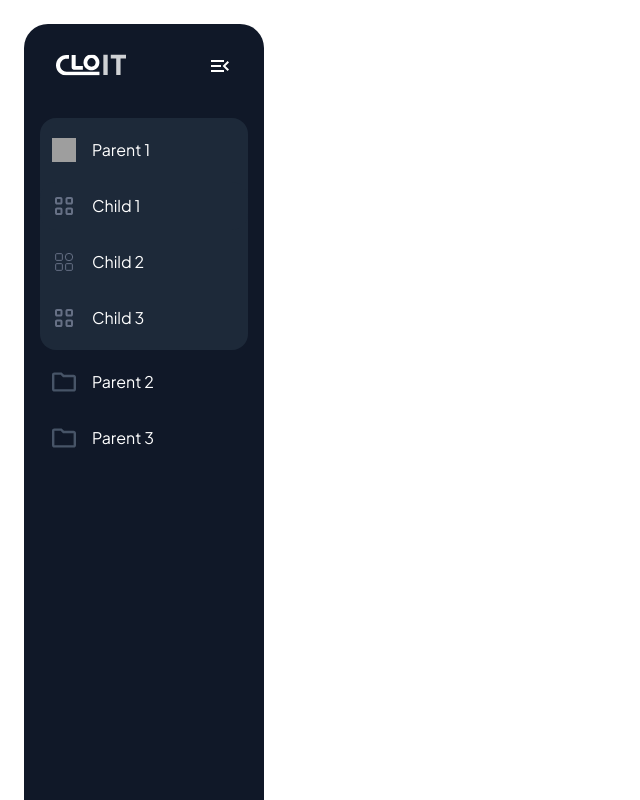
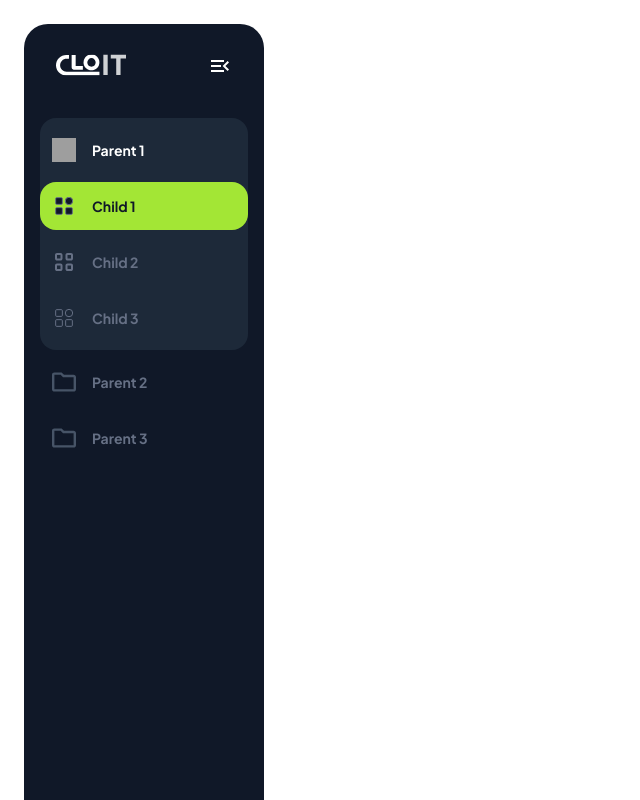
Before and after one commit to dominicpam89/nextjs-ui-deep-menu, a Next.js app: page / in a window 1280 px wide. Shown: the top 800 px of the page, without its empty margins (0-640 px from the left). Built offline with nearby package versions, Linux system fonts and the light colour scheme; grey boxes are pictures that could not be loaded.

Commit message:
UI: update selected sidebar item

```diff
--- a/components/sidebar/content-menu-item.tsx
+++ b/components/sidebar/content-menu-item.tsx
@@ -24,8 +24,9 @@ export default function ContentMenuItem({ item, index }: ListItemProps) {
          >
             <ContentMenuChild item={item} index={index} />
             {item.children.map((it, idx) => {
-               console.log(it.depth)
-               return <ContentMenuItem key={it.menuId} item={it} index={idx} />
+               return (
+                  <ContentMenuItem key={it.menuId} item={it} index={idx + 1} />
+               )
             })}
          </ContentMenuParent>
       )
--- a/components/sidebar/content-menu-item/child.tsx
+++ b/components/sidebar/content-menu-item/child.tsx
@@ -1,3 +1,4 @@
+import { cn } from "@/lib/utils"
 import ItemIcon from "./icon"
 
 interface Props {
@@ -7,11 +8,22 @@ interface Props {
 
 export default function ContentMenuChild({ item, index }: Props) {
    const isOddIndex = index % 2 > 0
+   console.log(index, isOddIndex)
+   // in figma files, item.depth that more than 2 but less than 4 is able to be selected
+   const selected = item.depth > 2 && item.isOpen
+   // in figmal files, item depth that equals to 2, is having text-white if open
+   const isWhite = item.depth == 2 && item.isOpen
    return (
       <li
          aria-label="list-item"
          id={item.menuId}
-         className="w-full flex flex-col gap-2"
+         className={cn(
+            "w-full flex flex-col gap-2 rounded-2xl text-blue-gray-500",
+            {
+               "bg-lime-400 text-blue-gray-900": selected,
+            },
+            { "text-white": isWhite }
+         )}
       >
          <div className="p-3 flex items-center gap-4">
             <ItemIcon
--- a/components/sidebar/content-menu-item/icon.tsx
+++ b/components/sidebar/content-menu-item/icon.tsx
@@ -1,5 +1,7 @@
 import Icon from "@/components/icon"
 import { cn } from "@/lib/utils"
+import SVGIconOdd from "@/components/sidebar/icon-svg/icon-svg-odd"
+import SVGIconEven from "@/components/sidebar/icon-svg/icon-svg-even"
 
 interface Props {
    depth: number
@@ -8,6 +10,7 @@ interface Props {
 }
 
 export default function ItemIcon({ depth, isOpen, isOddIndex }: Props) {
+   // in figma file, any menu that is having depth==2 is having folder icon
    if (depth == 2) {
       const iconFile = isOpen ? "icon-parent.svg" : "icon-parent-closed.svg"
       return (
@@ -19,8 +22,25 @@ export default function ItemIcon({ depth, isOpen, isOddIndex }: Props) {
             })}
          />
       )
-   } else {
-      const iconFile = isOddIndex ? "icon-child-odd.svg" : "icon-child-even.svg"
-      return <Icon src={`/icons/${iconFile}`} alt="icon" />
+   }
+   // while depth>2 is having folder icon odd or even
+   else {
+      if (isOddIndex)
+         return (
+            <SVGIconOdd
+               className={cn("stroke-blue-gray-500 fill-none", {
+                  "fill-blue-gray-900": isOpen,
+               })}
+            />
+         )
+      if (!isOddIndex) {
+         return (
+            <SVGIconEven
+               className={cn("fill-blue-gray-500", {
+                  "fill-blue-gray-900": isOpen,
+               })}
+            />
+         )
+      }
    }
 }
--- a/components/sidebar/content-menu.tsx
+++ b/components/sidebar/content-menu.tsx
@@ -8,11 +8,15 @@ export default function SidebarContentMenu() {
    return (
       <ul
          id="content-menu"
-         className="w-full flex flex-col gap-2 text-blue-gray-white"
+         className="w-full flex flex-col gap-2 text-blue-gray-white text-sm font-[700]"
       >
          {displayedMenus.children.map((item, index) => {
             return (
-               <ContentMenuItem key={item.menuId} item={item} index={index} />
+               <ContentMenuItem
+                  key={item.menuId}
+                  item={item}
+                  index={index + 1}
+               />
             )
          })}
       </ul>
--- /dev/null
+++ b/components/sidebar/icon-svg/icon-svg-even.tsx
@@ -0,0 +1,17 @@
+interface Props {
+   className: string
+}
+
+export default function SVGIconEven({ className }: Props) {
+   return (
+      <svg
+         width="24"
+         height="24"
+         viewBox="0 0 24 24"
+         xmlns="http://www.w3.org/2000/svg"
+         className={className}
+      >
+         <path d="M8.5 10.5H5C4.45 10.5 3.97917 10.3042 3.5875 9.9125C3.19583 9.52083 3 9.05 3 8.5V5C3 4.45 3.19583 3.97917 3.5875 3.5875C3.97917 3.19583 4.45 3 5 3H8.5C9.05 3 9.52083 3.19583 9.9125 3.5875C10.3042 3.97917 10.5 4.45 10.5 5V8.5C10.5 9.05 10.3042 9.52083 9.9125 9.9125C9.52083 10.3042 9.05 10.5 8.5 10.5ZM5 8.5H8.5V5H5V8.5ZM8.5 21H5C4.45 21 3.97917 20.8042 3.5875 20.4125C3.19583 20.0208 3 19.55 3 19V15.5C3 14.95 3.19583 14.4792 3.5875 14.0875C3.97917 13.6958 4.45 13.5 5 13.5H8.5C9.05 13.5 9.52083 13.6958 9.9125 14.0875C10.3042 14.4792 10.5 14.95 10.5 15.5V19C10.5 19.55 10.3042 20.0208 9.9125 20.4125C9.52083 20.8042 9.05 21 8.5 21ZM5 19H8.5V15.5H5V19ZM19 10.5H15.5C14.95 10.5 14.4792 10.3042 14.0875 9.9125C13.6958 9.52083 13.5 9.05 13.5 8.5V5C13.5 4.45 13.6958 3.97917 14.0875 3.5875C14.4792 3.19583 14.95 3 15.5 3H19C19.55 3 20.0208 3.19583 20.4125 3.5875C20.8042 3.97917 21 4.45 21 5V8.5C21 9.05 20.8042 9.52083 20.4125 9.9125C20.0208 10.3042 19.55 10.5 19 10.5ZM15.5 8.5H19V5H15.5V8.5ZM19 21H15.5C14.95 21 14.4792 20.8042 14.0875 20.4125C13.6958 20.0208 13.5 19.55 13.5 19V15.5C13.5 14.95 13.6958 14.4792 14.0875 14.0875C14.4792 13.6958 14.95 13.5 15.5 13.5H19C19.55 13.5 20.0208 13.6958 20.4125 14.0875C20.8042 14.4792 21 14.95 21 15.5V19C21 19.55 20.8042 20.0208 20.4125 20.4125C20.0208 20.8042 19.55 21 19 21ZM15.5 19H19V15.5H15.5V19Z" />
+      </svg>
+   )
+}
--- /dev/null
+++ b/components/sidebar/icon-svg/icon-svg-odd.tsx
@@ -0,0 +1,38 @@
+interface Props {
+   className: string
+}
+
+export default function SVGIconOdd({ className }: Props) {
+   return (
+      <svg
+         width="24"
+         height="24"
+         viewBox="0 0 24 24"
+         xmlns="http://www.w3.org/2000/svg"
+         className={className}
+      >
+         <rect
+            x="3.65625"
+            y="3.66992"
+            width="6.69214"
+            height="6.69336"
+            rx="1"
+         />
+         <rect
+            x="3.65625"
+            y="13.6523"
+            width="6.69214"
+            height="6.69336"
+            rx="1"
+         />
+         <rect
+            x="13.6539"
+            y="13.6523"
+            width="6.69214"
+            height="6.69336"
+            rx="1"
+         />
+         <circle cx="16.9871" cy="7.04102" r="3.69067" />
+      </svg>
+   )
+}
```
